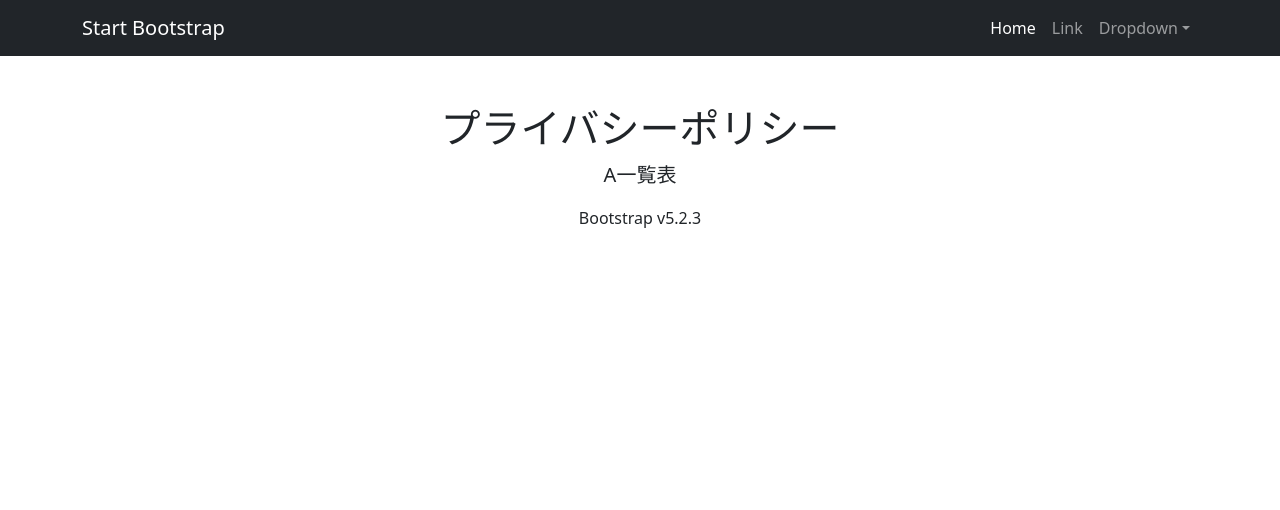
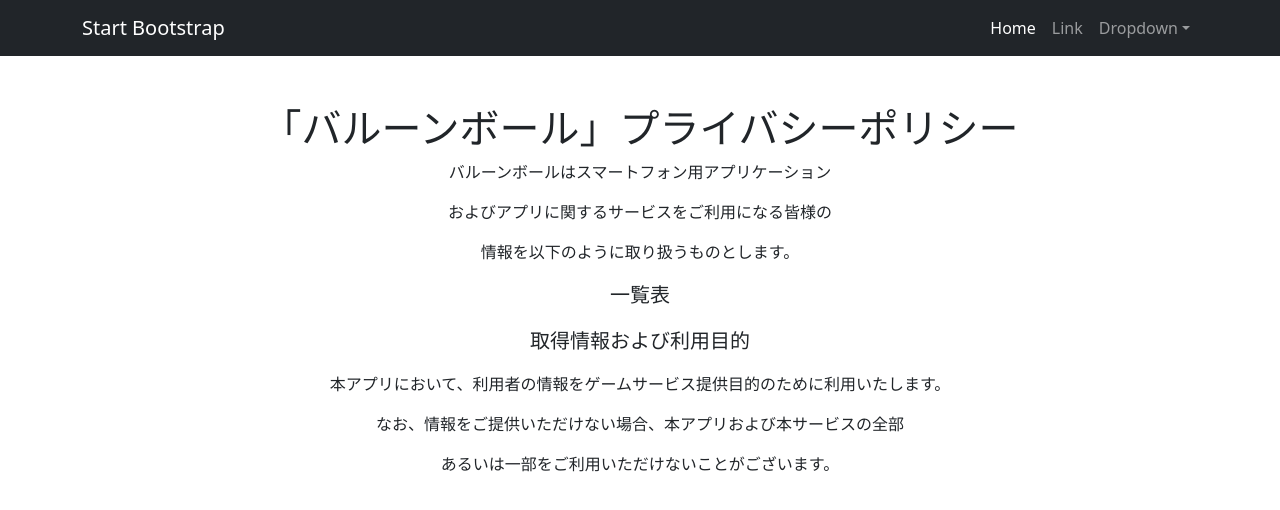
Before and after one commit to Goodmorning423/Balur-Ball, a plain HTML site: page index.html in a window 1280 px wide. Drawn offline with nearby package versions, Linux system fonts and the light colour scheme.

Commit message:
Update index.html

```diff
--- a/index.html
+++ b/index.html
@@ -38,9 +38,17 @@
         <div class="container">
             <div class="text-center mt-5">
 
-                <h1>プライバシーポリシー</h1>
-                <p class="lead">A一覧表</p>
-                <p>Bootstrap v5.2.3</p>
+                <h1>「バルーンボール」プライバシーポリシー</h1>
+                <p>バルーンボールはスマートフォン用アプリケーション</p>
+                <p>およびアプリに関するサービスをご利用になる皆様の</p>
+                <p>情報を以下のように取り扱うものとします。</p>
+
+                <p class="lead">一覧表</p>
+                <p class="lead">取得情報および利用目的</p>
+                <p>本アプリにおいて、利用者の情報をゲームサービス提供目的のために利用いたします。</p>
+                <p>なお、情報をご提供いただけない場合、本アプリおよび本サービスの全部</p>
+                <p>あるいは一部をご利用いただけないことがございます。</p>
+
             </div>
         </div>
         <!-- Bootstrap core JS-->
```
